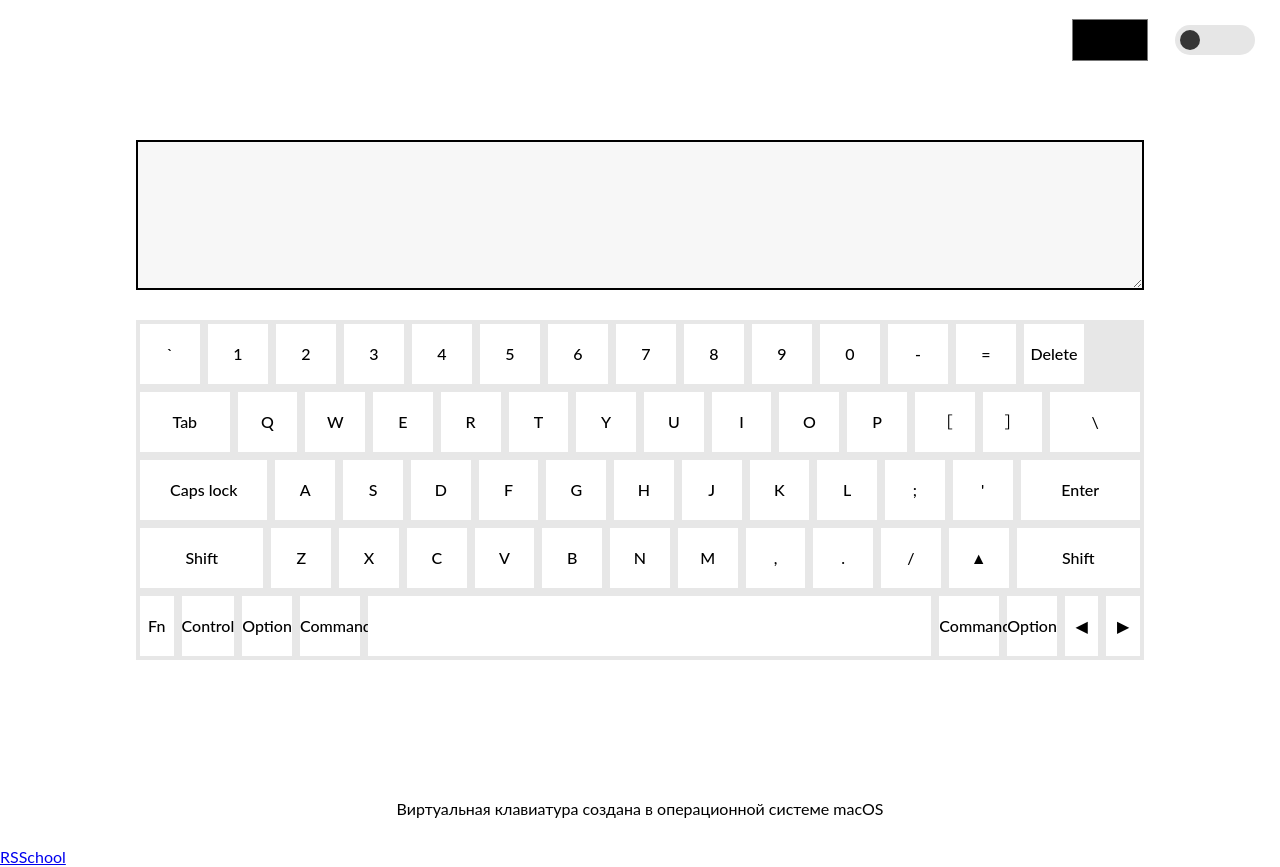
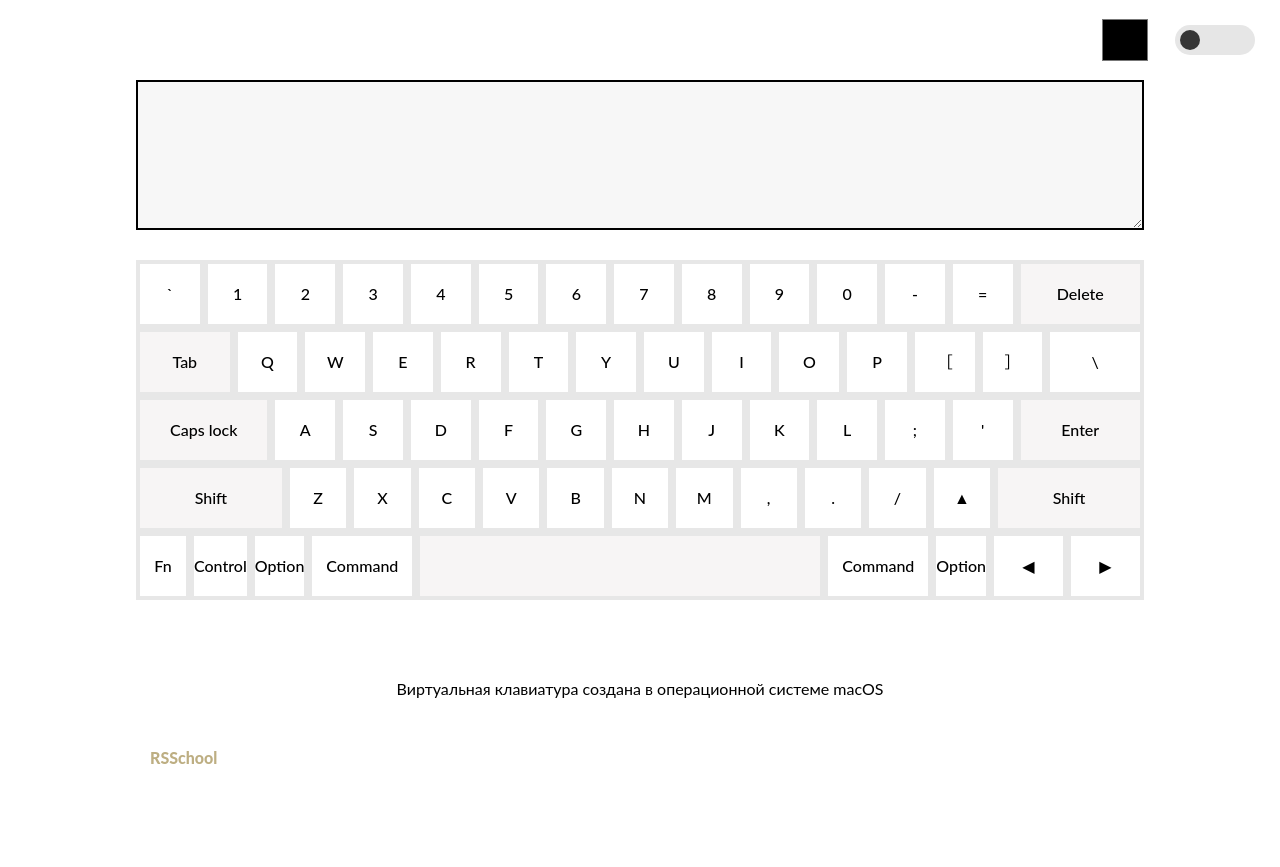
Before and after one commit to ViktoryiaSoroka/virtual-keyboard, a plain HTML site: page src/index.html in a window 1280 px wide. After the commit the page ends 800 px from the top, so only its background shows below. Drawn offline with Linux system fonts and the light colour scheme.

Commit message:
feat: add hover for keys and logo

```diff
--- a/src/assets/style.css
+++ b/src/assets/style.css
@@ -17,7 +17,7 @@ body.active {
     display: flex;
     justify-content: center;
     align-items: center;
-    height: 100vh;
+    height: 85vh;
     flex-direction: column;
     margin: 0 auto;
 }
@@ -51,14 +51,26 @@ body.active {
     font-weight: 500;
     line-height: 60px;
     z-index: 5;
+    cursor: pointer;
 }
 
-.backspace_key {
+.keys:hover {
+    border: 1px solid #222222;
+}
+
+.delete_key {
     width: 120px;
+    background-color: #f7f5f5;
+}
+
+.delete_key.active {
+    background-color: #333;
+    color: #fff;
 }
 
 .tab_key {
     width: 90px;
+    background-color: #f7f5f5;
 }
 
 .slash_key {
@@ -67,19 +79,32 @@ body.active {
 
 .caps_lock_key {
     width: 128px;
+    background-color: #f7f5f5;
 }
 
 .enter_key {
     width: 120px;
+    background-color: #f7f5f5;
 }
 
 .shift_key {
-    width: 124px;
+    width: 151px;
+    background-color: #f7f5f5;
 }
 
 .space_key {
-    max-width: 600px;
+    max-width: 400px;
     width: 100%;
+    background-color: #f7f5f5;
+}
+
+.command {
+    max-width: 100px;
+    width: 100%;
+}
+
+.arrow {
+    width: 90px;
 }
 
 .text {
@@ -98,10 +123,13 @@ body.active {
 .keys.active {
     background-color: #333;
     color: #fff;
+    animation: keys_animation 1s forwards;
+    transition: 1s;
 }
 
 .keys.remove {
-    animation: keys_animation 0.5s forwards;
+    animation: keys_animation 1s forwards;
+    transition: 1s;
 }
 
 @keyframes keys_animation {
@@ -115,6 +143,7 @@ body.active {
         color: #333;
     }
 }
+
 
 .night_mode {
     width: 80px;
@@ -182,7 +211,7 @@ body.active {
 }
 
 .change_light_color {
-    width: 80px;
+    width: 50px;
     height: 50px;
     position: absolute;
     right: 130px;
@@ -192,7 +221,7 @@ body.active {
 }
 
 .colors_input {
-    width: 80px;
+    width: 50px;
     height: 50px;
     border: none;
     outline: none;
@@ -209,3 +238,17 @@ p {
     text-align: center;
     margin-bottom: 30px;
 }
+
+.logo {
+    color: #BDAE82;
+    font-weight: 800;
+    line-height: 60px;
+    text-decoration: none;
+    margin: 0 auto;
+    position: absolute;
+    left: 150px;
+}
+
+.logo:hover {
+    filter: invert(26%) sepia(15%) saturate(638%) hue-rotate(7deg) brightness(92%) contrast(87%);
+}
```
